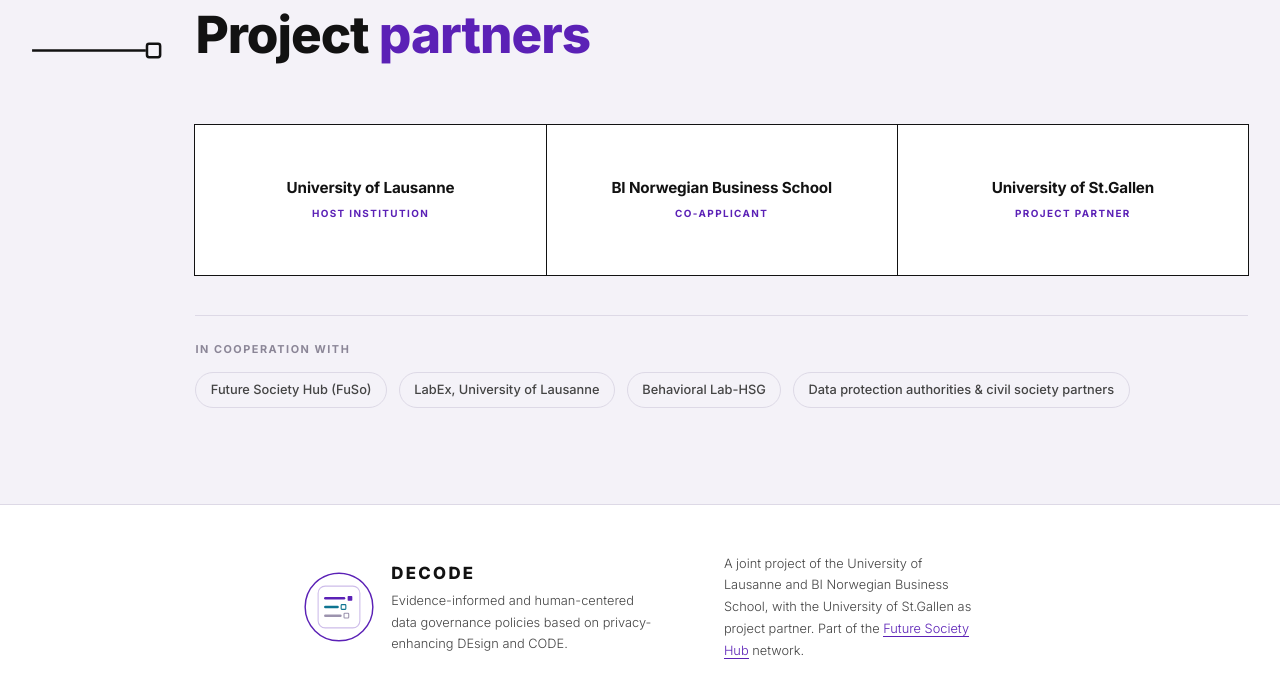
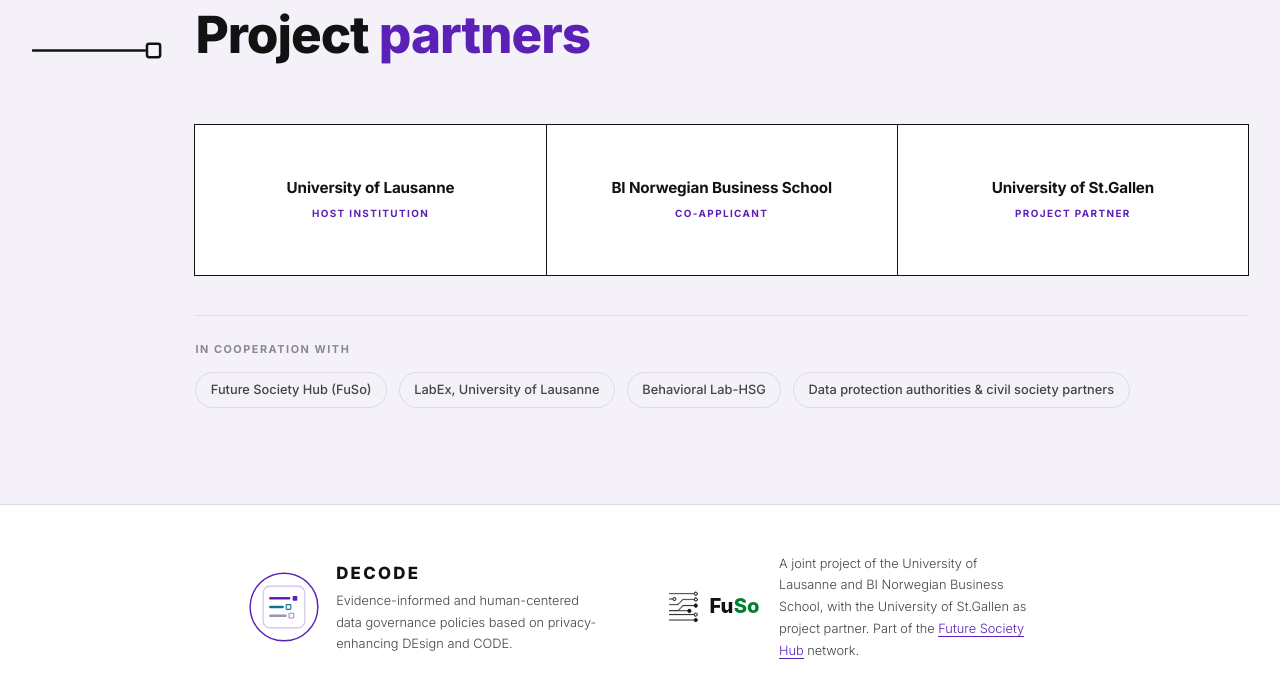
Before and after one commit to future-society/decode.github.io, a plain HTML site: page index.html in a window 1280 px wide. Shown: the part 5773-6471 px from the top of the page. Drawn offline with Linux system fonts and the light colour scheme.

Commit message:
Add fuso logo

```diff
--- a/assets/style.css
+++ b/assets/style.css
@@ -720,6 +720,10 @@
 }
 .footer-sub { font-size: 0.8rem; font-weight: 300; color: #444; max-width: 34ch; margin-top: 0.15rem; }
 
+.footer-hub-brand { display: flex; align-items: center; gap: 0.85rem; }
+.footer-hub-logo { display: block; line-height: 0; flex-shrink: 0; }
+.footer-hub-logo img { height: 34px; width: auto; display: block; }
+
 .footer-hub { font-size: 0.8rem; font-weight: 300; color: #444; max-width: 32ch; }
 .footer-hub a { color: var(--accent); text-decoration: none; border-bottom: 1px solid var(--accent); }
 
--- a/index.html
+++ b/index.html
@@ -408,7 +408,12 @@
         <p class="footer-sub">Evidence-informed and human-centered data governance policies based on privacy-enhancing DEsign and CODE.</p>
       </div>
     </div>
-    <p class="footer-hub">A joint project of the University of Lausanne and BI Norwegian Business School, with the University of St.Gallen as project partner. Part of the <a href="https://futuresociety.ch/" target="_blank" rel="noopener">Future Society Hub</a> network.</p>
+    <div class="footer-hub-brand">
+      <a class="footer-hub-logo" href="https://futuresociety.ch/" target="_blank" rel="noopener">
+        <img src="assets/images/fuso-logo.svg" alt="Future Society Hub">
+      </a>
+      <p class="footer-hub">A joint project of the University of Lausanne and BI Norwegian Business School, with the University of St.Gallen as project partner. Part of the <a href="https://futuresociety.ch/" target="_blank" rel="noopener">Future Society Hub</a> network.</p>
+    </div>
     <div class="footer-funding">
       <a class="footer-funder-logo" href="https://www.snf.ch/en" target="_blank" rel="noopener">
         <img src="assets/images/snsf-en.svg" alt="Swiss National Science Foundation">
```
Also changed, not shown: assets/images/fuso-logo.svg (added).
